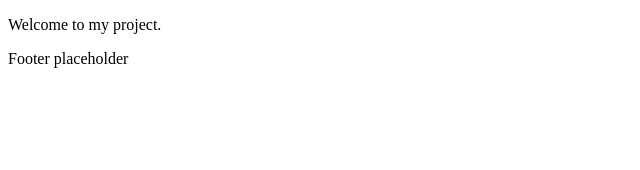
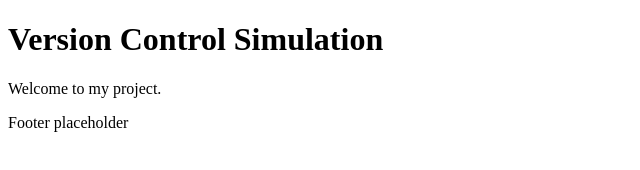
Before and after one commit to shaine7770-sketch/version-control-simulation-shaine, a plain HTML site: page index.html in a window 1280 px wide. Shown: the whole page, without its empty margins (0-640 px from the left). Drawn offline with Linux system fonts and the light colour scheme.

Commit message:
Added header section to index.html

```diff
--- a/index.html
+++ b/index.html
@@ -5,6 +5,9 @@
   <title>Version Control Simulation</title>
 </head>
 <body>
+  <header>
+    <h1>Version Control Simulation</h1>
+  </header>
   <main>
     <p>Welcome to my project.</p>
   </main>
```
